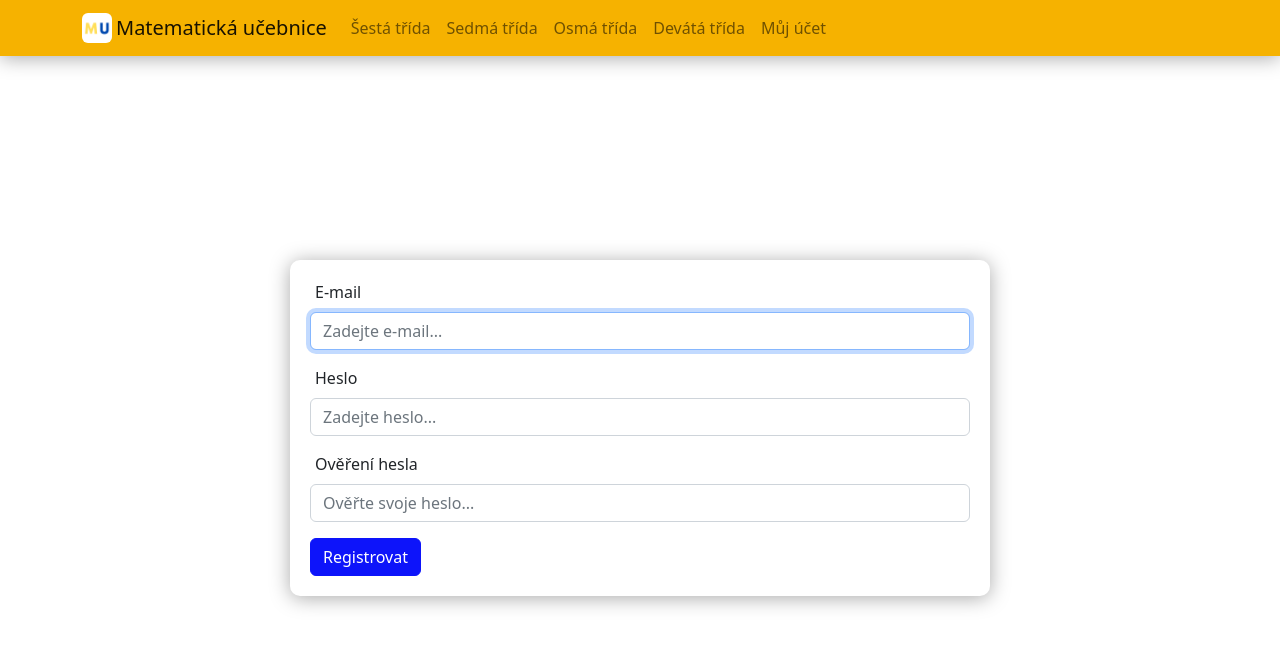
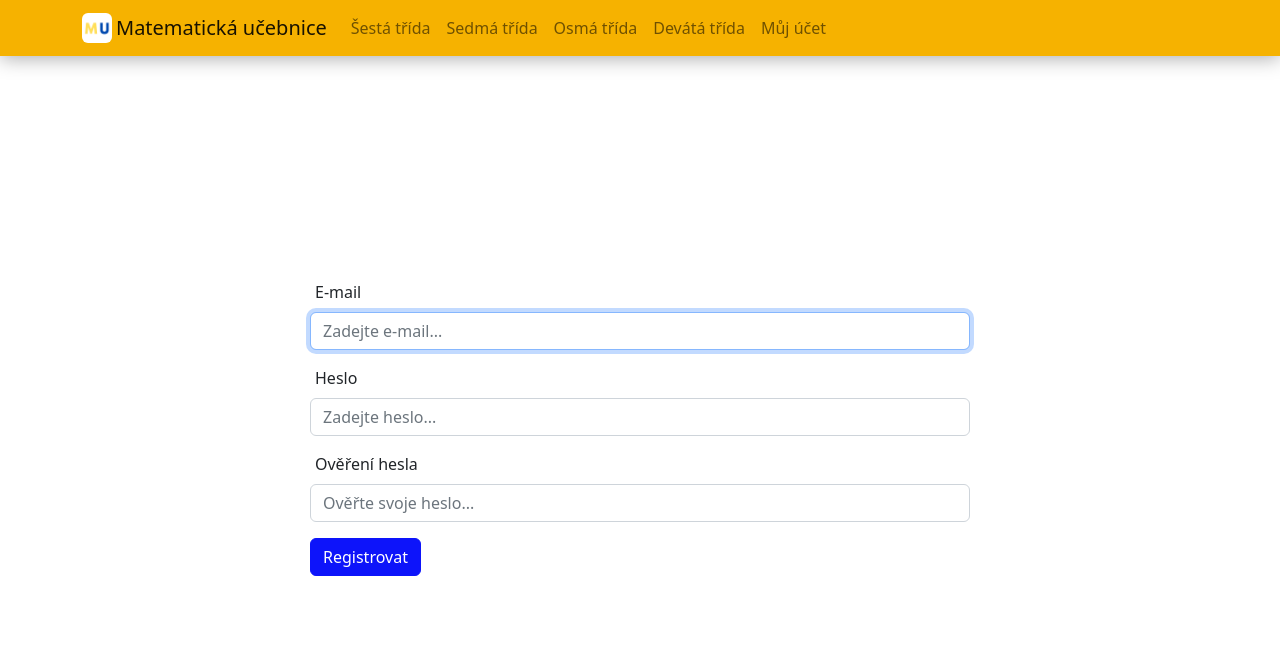
Before and after one commit to gyarab/2022-3e-matematicka_ucebnice, a Next.js app: page /verification/register in a window 1280 px wide. Shown: the top 646 px of the page. Built offline with nearby package versions, Linux system fonts and the light colour scheme.

Commit message:
design optimization (shadow)

```diff
--- a/components/verification/Register.jsx
+++ b/components/verification/Register.jsx
@@ -57,7 +57,7 @@
                 validated={validated}
                 noValidate
                 onSubmit={handleSubmit}
-                className={`m-1 form ${verificationStyles.customForm}`}
+                className={`m-1 form darkShadow ${verificationStyles.customForm}`}
             >
                 <Form.Group
                     className={"mb-3"}
@@ -106,7 +106,7 @@
 
                 <Button
                     variant={"primary"}
-                    className={verificationStyles.submitButton}
+                    className={`${verificationStyles.submitButton} hoverDarkShadow`}
                     type={'submit'}
                     onClick={handleLogin}
                 >
--- a/styles/Verification.module.css
+++ b/styles/Verification.module.css
@@ -5,9 +5,6 @@
     -webkit-border-radius: 10px;
     padding: 20px;
     max-width: 700px;
-    box-shadow: 0 2px 20px darkgrey;
-    -moz-box-shadow: 0 2px 20px darkgrey;
-    -webkit-box-shadow: 0 2px 20px darkgrey;
     background-color: white;
 }
 
@@ -24,12 +21,6 @@
     display: flex;
 }
 
-.submitButton:hover {
-    box-shadow: 2px 2px 10px darkgrey;
-    -moz-box-shadow: 2px 2px 10px darkgrey;
-    -webkit-box-shadow: 2px 2px 10px darkgrey;
-}
-
 .description {
     padding-left: 5px;
     -moz-padding-start: 5px;
```
Also changed, not shown: components/verification/Login.jsx (+4 -4 lines).
